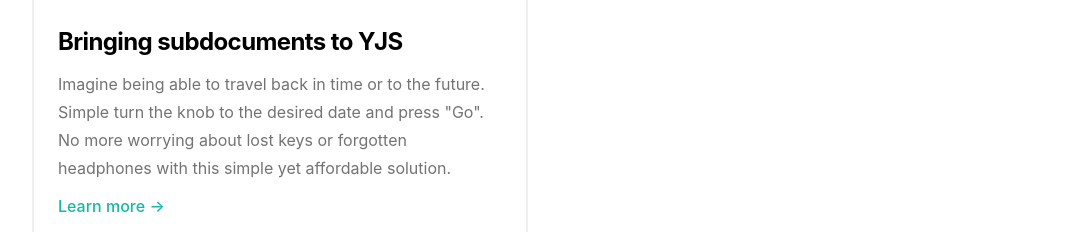
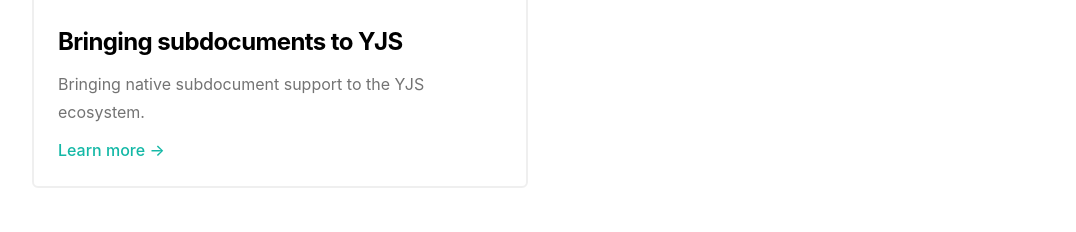
Before and after one commit to bbbrrriiiaaannn/dov.dev, a Next.js app: page /projects in a window 1280 px wide. Shown: the part 567-799 px from the top of the page, without its empty margins (96-1172 px from the left). Built offline with nearby package versions, Linux system fonts and the light colour scheme; no server answers.

Commit message:
Fix yjs project description

```diff
--- a/data/projectsData.ts
+++ b/data/projectsData.ts
@@ -17,9 +17,7 @@
   // },
   {
     title: 'Bringing subdocuments to YJS',
-    description: `Imagine being able to travel back in time or to the future. Simple turn the knob
-     to the desired date and press "Go". No more worrying about lost keys or
-     forgotten headphones with this simple yet affordable solution.`,
+    description: `Bringing native subdocument support to the YJS ecosystem.`,
     imgSrc: '/static/images/yjs.svg',
     href: '/blog/the-time-machine',
   },
```
